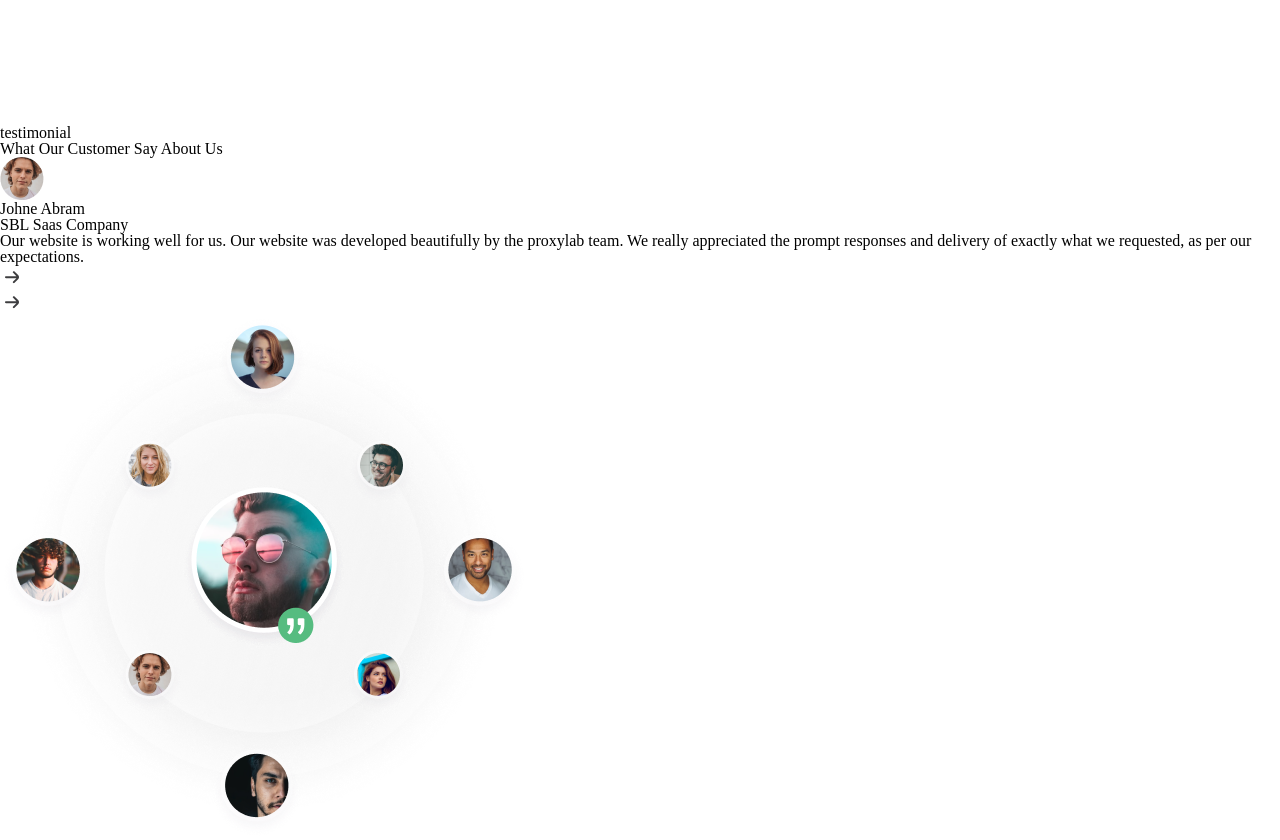
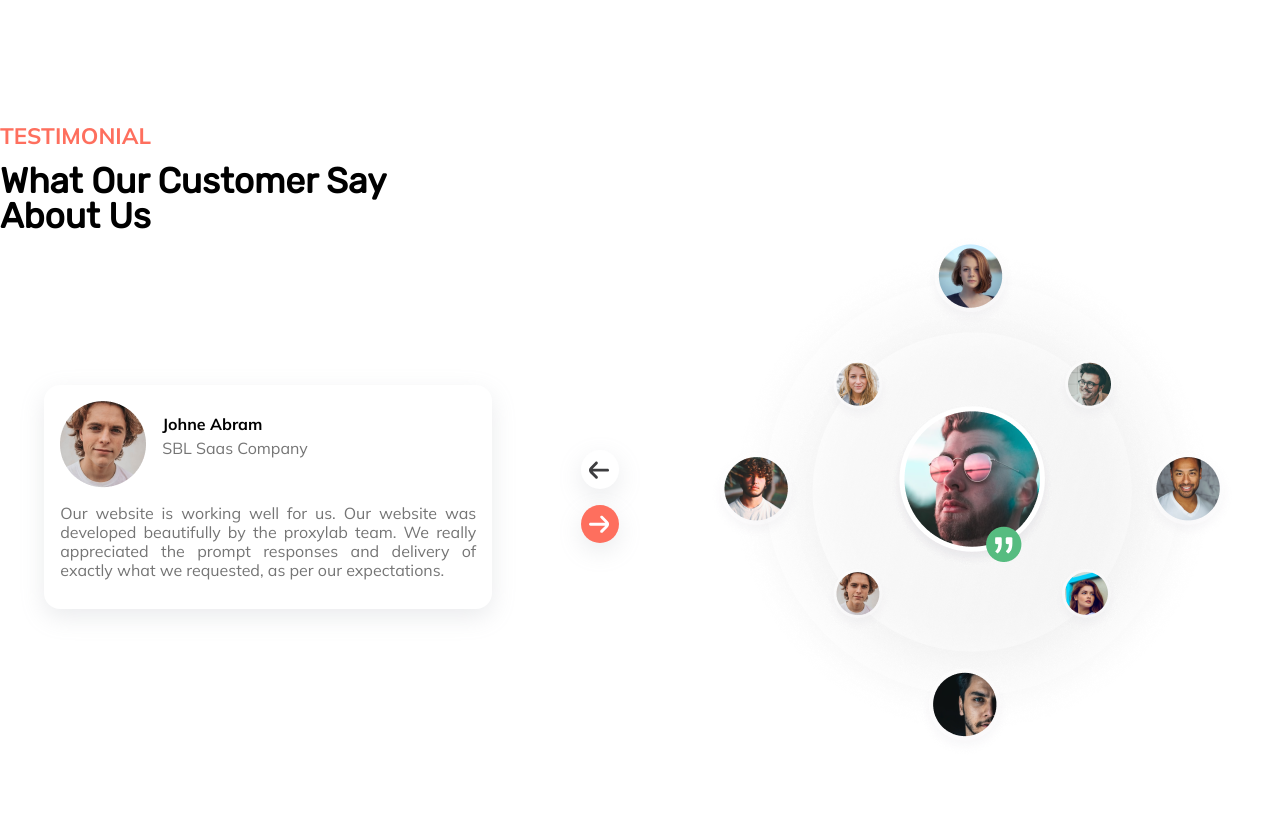
Before and after one commit to mojtaba-jsx/Proxy-Lab, a plain HTML site: page index.html in a window 1280 px wide. Shown: the part 3407-4247 px from the top of the page. After the commit the page ends 4166 px from the top, so only its background shows below. Drawn offline with Linux system fonts and the light colour scheme.

Commit message:
[style]-add css style for testimonial section

```diff
--- a/css/index.css
+++ b/css/index.css
@@ -470,3 +470,96 @@ body{
     flex-wrap: wrap;
     justify-content: space-around;
 }
+
+
+/*^  Testimonial Section */
+
+.testi__title{
+    font-size: 1.4rem;
+    font-family: 'muslish-bold', Courier, monospace;
+    text-transform: uppercase;
+    color: var(--Bittersweet);
+}
+
+.testi__subtitle{
+    font-size: 2.2rem;
+    font-family: 'rubik-regular', Courier, monospace;
+    font-weight: 800;
+    margin-top: 1rem;
+}
+
+.testi__box{
+    display: flex;
+    justify-content: space-around;
+    align-items: center;
+}
+
+.testi__about{
+    display: flex;
+    flex-direction: column;
+    background-color: var(--white);
+    width: 28rem;
+    height: 14rem;
+    border-radius: 1rem;
+    box-shadow: rgba(149, 157, 165, 0.2) 0px 8px 24px;
+}
+
+.testi__about-header{
+    display: flex;
+    align-items: center;
+}
+
+.testi__about-header-img{
+    margin-left: 1rem;
+    margin-top: 1rem;
+}
+
+.testi__about-header-title{
+    margin-left: 1rem;
+    font-family: 'muslish-bold', Courier, monospace;
+}
+
+.testi__about-header-text{
+    margin-left: 1rem;
+    margin-top: 0.5rem;
+    font-family: 'muslish-regular', Courier, monospace;
+    color:#757575;
+}
+
+.testi__about-text{
+    margin-top: 1rem;
+    padding-left: 1rem;
+    padding-right: 1rem;
+    text-align: justify;
+    color:  #757575;
+    font-family: 'muslish-regular', Courier, monospace;
+    line-height: 1.2rem;
+}
+
+.testi__arrow{
+    display: flex;
+    flex-direction: column;
+}
+
+
+.testi__arrow-black,.testi__arrow-white{
+    display: flex;
+    justify-content: center;
+    align-items: center;
+    width: 2.4rem;
+    height: 2.4rem;
+    border-radius: 50%;
+    background-color: red;
+    box-shadow: rgba(149, 157, 165, 0.2) 0px 8px 24px;
+}
+
+.testi__arrow-black{
+    background-color: var(--white);
+
+}
+
+.testi__arrow-white{
+    background-color: var(--Bittersweet);
+    margin-top: 1rem;
+
+}
--- a/index.html
+++ b/index.html
@@ -523,14 +523,14 @@
         <div class="container">
           <div class="testi__wrapper">
             <h5 class="testi__title">testimonial</h5>
-            <h4 class="testi__subtitle">What Our Customer Say
+            <h4 class="testi__subtitle">What Our Customer Say <br>
               About Us</h4>
               <div class="testi__box">
                   <div class="testi__about">
                     <div class="testi__about-header">
-                      <img src="./images/customer-4.png" alt="image" class="testi__about-header-img">
+                      <img src="./images/Ellipse 89 (1).png" alt="image" class="testi__about-header-img">
                       <div class="testi__about-header-texts">
-                        <h6 class="testi__about-header-text">Johne Abram</h6>
+                        <h6 class="testi__about-header-title">Johne Abram</h6>
                         <p class="testi__about-header-text">SBL Saas Company</p>
                       </div>
                     </div>
@@ -540,16 +540,18 @@
                   </div>
 
                   <div class="testi__arrow">
-                    <div class="testi__arrow-white">
-                      <svg class="testi__arrow-white-icon" width="24" height="25" viewBox="0 0 24 25" fill="none" xmlns="http://www.w3.org/2000/svg">
-                        <path d="M13.1209 6.43826C12.9335 6.62579 12.8282 6.8801 12.8282 7.14526C12.8282 7.41043 12.9335 7.66474 13.1209 7.85226L16.4129 11.1453L5.99994 11.1523C5.73472 11.1523 5.48037 11.2576 5.29283 11.4452C5.1053 11.6327 4.99994 11.887 4.99994 12.1523C4.99994 12.4175 5.1053 12.6718 5.29283 12.8594C5.48037 13.0469 5.73472 13.1523 5.99994 13.1523L16.4139 13.1453L13.1209 16.4383C13.0254 16.5305 12.9492 16.6409 12.8968 16.7629C12.8444 16.8849 12.8168 17.0161 12.8157 17.1489C12.8145 17.2816 12.8398 17.4133 12.8901 17.5362C12.9404 17.6591 13.0147 17.7708 13.1085 17.8647C13.2024 17.9586 13.3141 18.0328 13.437 18.0831C13.5599 18.1334 13.6916 18.1587 13.8243 18.1575C13.9571 18.1564 14.0883 18.1288 14.2103 18.0764C14.3323 18.024 14.4427 17.9478 14.5349 17.8523L18.1209 14.2673C18.3996 13.9887 18.6206 13.6579 18.7714 13.2939C18.9222 12.9299 18.9998 12.5398 18.9998 12.1458C18.9998 11.7518 18.9222 11.3616 18.7714 10.9976C18.6206 10.6336 18.3996 10.3028 18.1209 10.0243L14.5349 6.43826C14.3474 6.25079 14.0931 6.14548 13.8279 6.14548C13.5628 6.14548 13.3085 6.25079 13.1209 6.43826Z" fill="#3D3D3F"/>
+                    <div class="testi__arrow-black">
+
+                      <svg class="testi__arrow-black-icon" width="21" height="18" viewBox="0 0 21 18" fill="none" xmlns="http://www.w3.org/2000/svg">
+                        <path d="M8.42271 1.00942C8.69081 1.2776 8.84143 1.64129 8.84143 2.0205C8.84143 2.39972 8.69081 2.7634 8.42271 3.03159L3.71479 7.74094L18.6065 7.75095C18.9858 7.75095 19.3496 7.90162 19.6178 8.16982C19.886 8.43802 20.0366 8.80177 20.0366 9.18106C20.0366 9.56035 19.886 9.9241 19.6178 10.1923C19.3496 10.4605 18.9858 10.6112 18.6065 10.6112L3.71336 10.6012L8.42271 15.3105C8.5593 15.4424 8.66825 15.6002 8.7432 15.7747C8.81815 15.9492 8.8576 16.1369 8.85925 16.3267C8.8609 16.5166 8.82472 16.705 8.75281 16.8807C8.6809 17.0565 8.57471 17.2161 8.44044 17.3504C8.30616 17.4847 8.14649 17.5909 7.97073 17.6628C7.79497 17.7347 7.60666 17.7709 7.41677 17.7692C7.22688 17.7676 7.03922 17.7281 6.86474 17.6532C6.69026 17.5782 6.53246 17.4693 6.40054 17.3327L1.27216 12.2057C0.87369 11.8073 0.5576 11.3343 0.341946 10.8138C0.126292 10.2932 0.0152974 9.73524 0.0152974 9.17177C0.0152974 8.60829 0.126292 8.05033 0.341946 7.52976C0.5576 7.00919 0.87369 6.53619 1.27216 6.13779L6.40054 1.00942C6.66872 0.741311 7.03241 0.590698 7.41162 0.590698C7.79084 0.590698 8.15453 0.741311 8.42271 1.00942Z" fill="#3D3D3F"/>
                         </svg>
 
                     </div>
-                    <div class="testi__arrow-bittersweet">
-                      <svg class="testi__arrow-white-icon" width="24" height="25" viewBox="0 0 24 25" fill="none" xmlns="http://www.w3.org/2000/svg">
-                        <path d="M13.1209 6.43826C12.9335 6.62579 12.8282 6.8801 12.8282 7.14526C12.8282 7.41043 12.9335 7.66474 13.1209 7.85226L16.4129 11.1453L5.99994 11.1523C5.73472 11.1523 5.48037 11.2576 5.29283 11.4452C5.1053 11.6327 4.99994 11.887 4.99994 12.1523C4.99994 12.4175 5.1053 12.6718 5.29283 12.8594C5.48037 13.0469 5.73472 13.1523 5.99994 13.1523L16.4139 13.1453L13.1209 16.4383C13.0254 16.5305 12.9492 16.6409 12.8968 16.7629C12.8444 16.8849 12.8168 17.0161 12.8157 17.1489C12.8145 17.2816 12.8398 17.4133 12.8901 17.5362C12.9404 17.6591 13.0147 17.7708 13.1085 17.8647C13.2024 17.9586 13.3141 18.0328 13.437 18.0831C13.5599 18.1334 13.6916 18.1587 13.8243 18.1575C13.9571 18.1564 14.0883 18.1288 14.2103 18.0764C14.3323 18.024 14.4427 17.9478 14.5349 17.8523L18.1209 14.2673C18.3996 13.9887 18.6206 13.6579 18.7714 13.2939C18.9222 12.9299 18.9998 12.5398 18.9998 12.1458C18.9998 11.7518 18.9222 11.3616 18.7714 10.9976C18.6206 10.6336 18.3996 10.3028 18.1209 10.0243L14.5349 6.43826C14.3474 6.25079 14.0931 6.14548 13.8279 6.14548C13.5628 6.14548 13.3085 6.25079 13.1209 6.43826Z" fill="#3D3D3F"/>
+                    <div class="testi__arrow-white">
+                      <svg class="testi__arrow-white-icon" width="21" height="18" viewBox="0 0 21 18" fill="none" xmlns="http://www.w3.org/2000/svg">
+                        <path d="M11.629 1.06117C11.3609 1.32936 11.2102 1.69305 11.2102 2.07226C11.2102 2.45147 11.3609 2.81516 11.629 3.08335L16.3369 7.7927L1.44515 7.80271C1.06586 7.80271 0.702107 7.95338 0.433909 8.22158C0.165712 8.48978 0.0150394 8.85353 0.0150394 9.23282C0.0150394 9.61211 0.165712 9.97586 0.433909 10.2441C0.702107 10.5123 1.06586 10.6629 1.44515 10.6629L16.3383 10.6529L11.629 15.3623C11.4924 15.4942 11.3834 15.652 11.3085 15.8265C11.2335 16.001 11.1941 16.1886 11.1924 16.3785C11.1908 16.5684 11.227 16.7567 11.2989 16.9325C11.3708 17.1082 11.477 17.2679 11.6112 17.4022C11.7455 17.5364 11.9052 17.6426 12.0809 17.7145C12.2567 17.7865 12.445 17.8226 12.6349 17.821C12.8248 17.8193 13.0125 17.7799 13.1869 17.7049C13.3614 17.63 13.5192 17.521 13.6511 17.3844L18.7795 12.2575C19.178 11.8591 19.4941 11.3861 19.7097 10.8655C19.9254 10.345 20.0364 9.787 20.0364 9.22352C20.0364 8.66005 19.9254 8.10209 19.7097 7.58152C19.4941 7.06094 19.178 6.58795 18.7795 6.18955L13.6511 1.06117C13.383 0.793069 13.0193 0.642456 12.64 0.642456C12.2608 0.642456 11.8971 0.793069 11.629 1.06117Z" fill="white"/>
                         </svg>
+
 
                     </div>
                   </div>
```
Also changed, not shown: icons/arrow-black.svg (added), icons/arrow-white.svg (added), images/Ellipse 89 (1).png (added).
